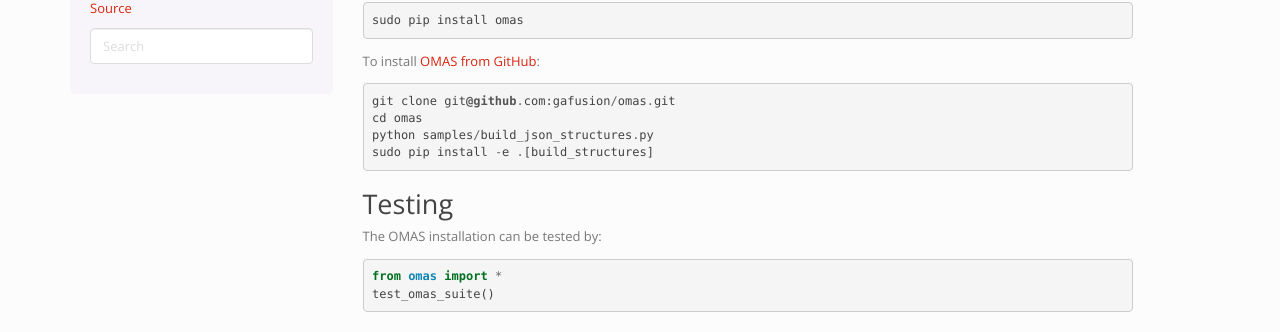
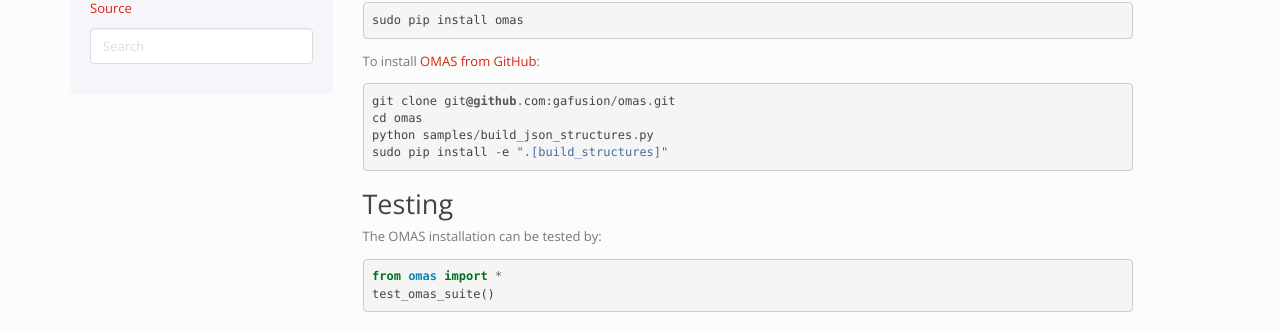
Before and after one commit to gafusion/omas, a Sphinx documentation site: the page built from sphinx/source/install.rst, in a window 1280 px wide. Shown: the part 180-512 px from the top of the page. Built offline with Sphinx 7.4.7, drawn with Linux system fonts in a browser that asks for light colours.

```diff
--- a/setup.py
+++ b/setup.py
@@ -31,7 +31,7 @@ setup(
     packages=['omas'],
     install_requires=['numpy','netCDF4','boto3'],
     extras_require={
-        'iams': ['imas'],
+        'imas': ['imas'],
         'build_structures': ['pandas','xlrd']
     }
 )
--- a/sphinx/source/install.rst
+++ b/sphinx/source/install.rst
@@ -12,7 +12,7 @@ To install `OMAS from GitHub <http://gafusion.github.io/omas/>`_::
         git clone git@github.com:gafusion/omas.git
         cd omas
         python samples/build_json_structures.py
-        sudo pip install -e .[build_structures]
+        sudo pip install -e ".[build_structures]"
 
 -------
 Testing
```
